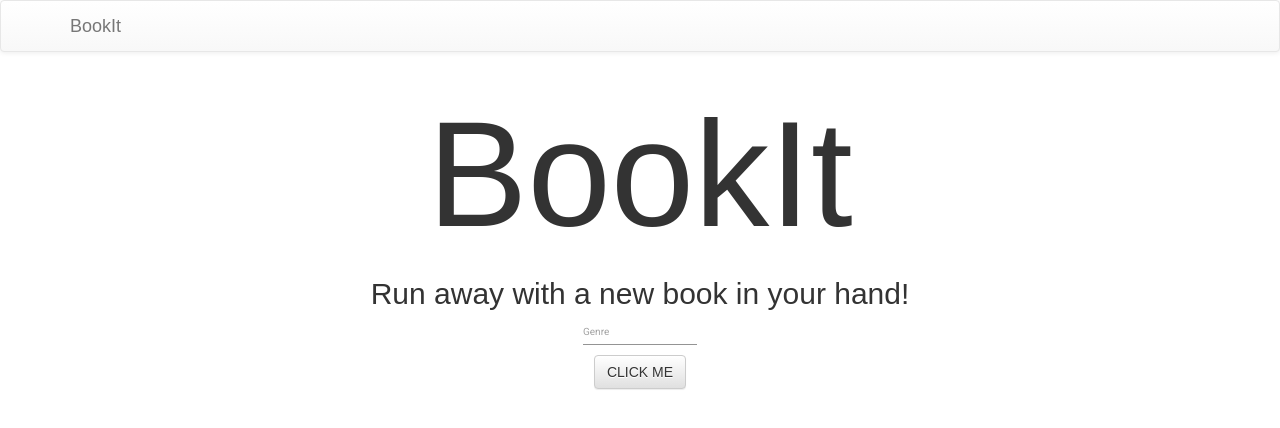
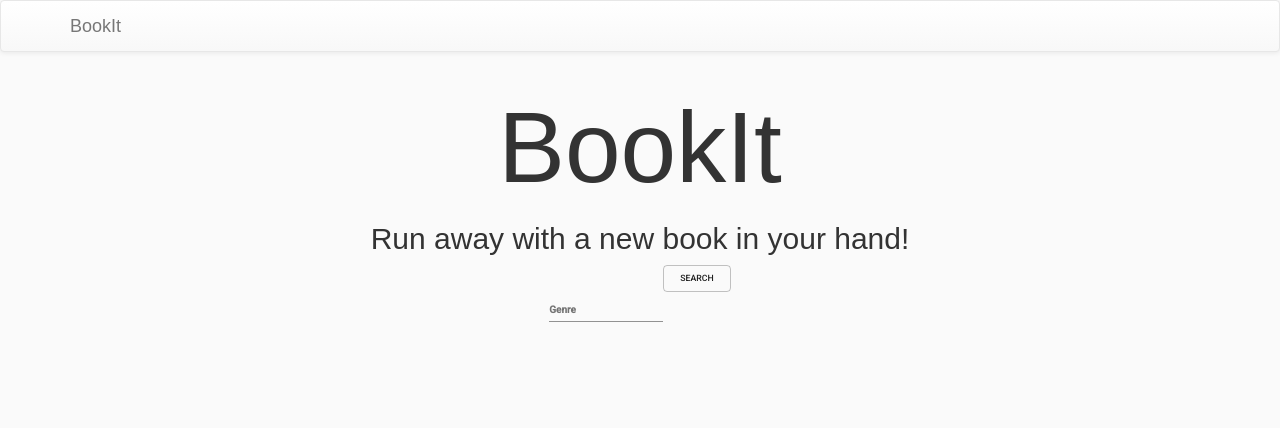
Before and after one commit to wryao64/MSA2018-Phase-1, a React (Create React App) app: page / in a window 1280 px wide. Shown: the top 428 px of the page. Built offline with nearby package versions, Linux system fonts and the light colour scheme.

Commit message:
Displays title on page

```diff
--- a/src/App.tsx
+++ b/src/App.tsx
@@ -1,10 +1,47 @@
 import * as React from 'react';
 import './App.css';
-import { Button } from 'react-bootstrap';
+import Button from '@material-ui/core/Button';
 import { Link } from 'react-router-dom';
-import Input from '@material-ui/core/Input';
+import TextField from '@material-ui/core/TextField';
+import { Theme } from '@material-ui/core/styles/createMuiTheme';
+import createStyles from '@material-ui/core/styles/createStyles';
+import withStyles, { WithStyles } from '@material-ui/core/styles/withStyles';
+import withRoot from './withRoot';
+// import { ButtonToolbar } from 'react-bootstrap';
 
-export default class App extends React.Component<{}> {
+const styles = (theme: Theme) =>
+  createStyles({
+    root: {
+      textAlign: 'center',
+      paddingTop: theme.spacing.unit * 20,
+    },
+  });
+
+const API = 'https://openlibrary.org/subjects/';
+const ending = '.json';
+
+class App extends React.Component<WithStyles<typeof styles>> {
+  constructor(props:any) {
+    super(props);
+  }
+
+  state = {
+    genre: '',
+    hits: [],
+  }
+
+  getBookData(genre: String) {
+    fetch(API + genre + ending)
+    .then(response => response.json())
+    .then(data => this.setState({ hits: data.hits }));
+  }
+
+  handleChange = (genre:any) => (event:any) => {
+    this.setState({
+      [genre]: event.target.value,
+    });
+  };
+
   public render() {
     return (
       <div className="container-fluid">
@@ -12,17 +49,19 @@ export default class App extends React.Component<{}> {
           {/* React components must have a wrapper node/element */}
           <h1>BookIt</h1>
           <h2>Run away with a new book in your hand!</h2>
+
           <div className="search">
-            <Input
-              placeholder="Genre"
-              // className={classes.input}
-              inputProps={{
-                'aria-label': 'Description',
-              }}
+            <TextField
+              id="genre"
+              label="Genre"
+              className="textField"
+              value={this.state.genre}
+              onChange={this.handleChange('genre')}
+              margin="normal"
             />
-            <p></p>
+
             <Link to="/FirstComponent">
-              <Button>CLICK ME</Button>
+              <Button variant="outlined" className="btn" onClick={() => this.getBookData(this.state.genre)}>SEARCH</Button>
             </Link>
           </div>
         </div>
@@ -30,3 +69,5 @@ export default class App extends React.Component<{}> {
     );
   }
 }
+
+export default withRoot(withStyles(styles)(App));
--- a/src/components/FirstComponent.tsx
+++ b/src/components/FirstComponent.tsx
@@ -1,12 +1,39 @@
 import * as React from "react";
 
-export default class FirstComponent extends React.Component<{}> {
+const API = 'https://openlibrary.org/subjects/';
+const ending = '.json';
+
+export default class FirstComponent extends React.Component<{}, {bookData: [], requestFailed: boolean}> {
+        constructor(props:any) {
+                super(props);
+                this.state = {
+                        bookData: [],
+                        requestFailed: false,
+                }
+        }
+
+        componentDidMount() {
+                fetch(API + "love" + ending)
+                .then(response => response.json())
+                .then(json => {
+                        this.setState({
+                                bookData: json.works[0].title
+                        })
+                }, () => {
+                        this.setState({
+                                requestFailed: true
+                        })
+                })
+        }
 
         public render() {
+                if (this.state.requestFailed) return <p>Failed</p>
+                if (this.state.bookData === []) return <p>Loading...</p>
                 return (
                         <div className="centreText">
                                 {/* React components must have a wrapper node/element */}
-                                <h1>(▀̿Ĺ̯▀̿ ̿)</h1>
+                                {/* <h1>And the book is...</h1> */}
+                                <p>{this.state.bookData}</p>
                         </div>
                 );
         }
--- a/src/css/styles.css
+++ b/src/css/styles.css
@@ -3,5 +3,15 @@
 }
 
 h1 {
-    font-size: 150px;
+    font-size: 100px;
 }
+
+.input {
+    /* background-color: aqua; */
+    margin: 10px;
+    /* border: '1px solid #ced4da'; */
+}
+
+/* .btn {
+    background-color: #f6546a;
+} */
--- /dev/null
+++ b/src/withRoot.tsx
@@ -0,0 +1,32 @@
+import * as React from 'react';
+import { MuiThemeProvider, createMuiTheme } from '@material-ui/core/styles';
+import pink from '@material-ui/core/colors/pink';
+import purple from '@material-ui/core/colors/purple';
+import CssBaseline from '@material-ui/core/CssBaseline';
+
+// A theme with custom primary and secondary color.
+// It's optional.
+const theme = createMuiTheme({
+  palette: {
+    primary: pink,
+    secondary: purple,
+  },
+});
+
+function withRoot<P>(Component: React.ComponentType<P>) {
+  function WithRoot(props: P) {
+    // MuiThemeProvider makes the theme available down the React tree
+    // thanks to React context.
+    return (
+      <MuiThemeProvider theme={theme}>
+        {/* CssBaseline kickstart an elegant, consistent, and simple baseline to build upon. */}
+        <CssBaseline />
+        <Component {...props} />
+      </MuiThemeProvider>
+    );
+  }
+
+  return WithRoot;
+}
+
+export default withRoot;
```
